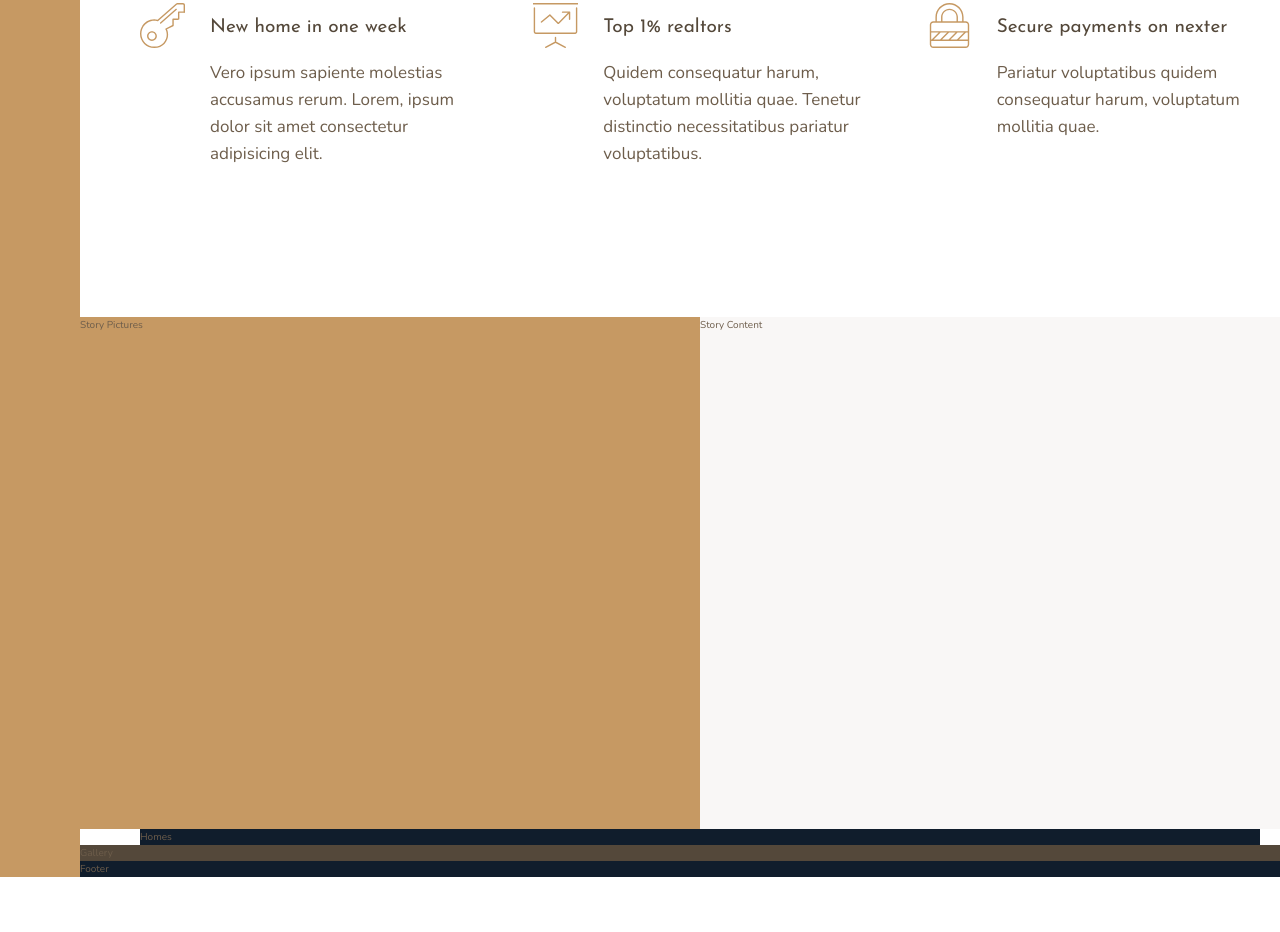
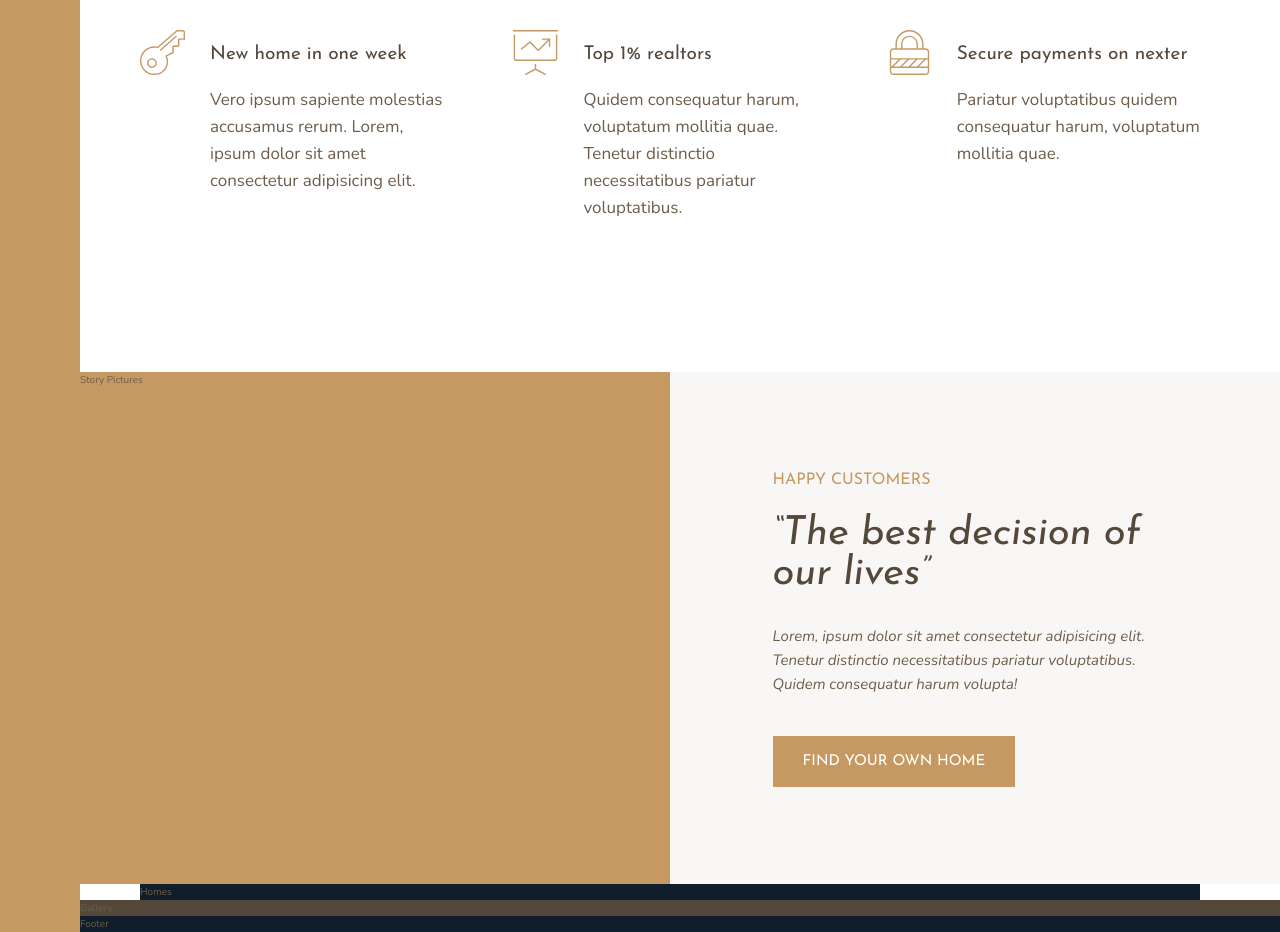
Before and after one commit to NikolayDimov/Luxury-Home, a website: page index.html in a window 1280 px wide. Shown: the part 991-1923 px from the top of the page. Before the commit the page ends 1868 px from the top, so only its background shows below. Drawn offline with nearby package versions, Linux system fonts and the light colour scheme.

Commit message:
feat(Story section): add story__content

```diff
--- a/index.html
+++ b/index.html
@@ -85,7 +85,13 @@
     </div>
 
     <div class="story__content">
-        Story Content
+        <h3 class="heading-3 mb-sm">Happy Customers</h3>
+        <h2 class="heading-2 heading-2--dark mb-md">&ldquo;The best decision of our lives&rdquo;</h2>
+        <p class="story__text">
+            Lorem, ipsum dolor sit amet consectetur adipisicing elit. Tenetur distinctio necessitatibus pariatur
+            voluptatibus. Quidem consequatur harum volupta!
+        </p>
+        <button class="btn">Find your own home</button>
     </div>
 
     <section class="homes">
--- a/sass/_story.scss
+++ b/sass/_story.scss
@@ -1,12 +1,32 @@
 .story {
     &__pictures {
         background-color: $color-primary;
-    grid-column: full-start / col-end 4;
+        grid-column: full-start / col-end 4;
 
     }
 
     &__content {
         background-color: $color-grey-light-1;
         grid-column: col-start 5 / full-end;
+
+        padding: 6rem 8vw;
+
+        /*
+        display: flex;
+        flex-direction: column;
+        justify-content: center;
+        align-items: flex-start;
+        */
+
+        display: grid;
+        align-content: center;
+        justify-items: start;
+
+    }
+
+    &__text {
+        font-size: 1.5rem;
+        font-style: italic;
+        margin-bottom: 4rem;
     }
 }
--- a/sass/_typography.scss
+++ b/sass/_typography.scss
@@ -34,3 +34,25 @@
     &--light { color: $color-grey-light-1; }
     &--dark { color: $color-grey-dark-1; }
 }
+
+.btn {
+    background-color: $color-primary;
+    color: #fff;
+    border: none;
+    border-radius: 0;
+    font-family: $font-display;
+    font-size: 1.5rem;
+    text-transform: uppercase;
+    padding: 1.8rem 3rem;
+    cursor: pointer;
+    transition: all .2s;
+
+    &:hover {
+        background-color: $color-primary-dark;
+    }
+}
+
+.mb-sm { margin-bottom: 2rem; }
+.mb-md { margin-bottom: 3rem; }
+.mb-lg { margin-bottom: 4rem; }
+.mb-hg { margin-bottom: 8rem; }
```
Also changed, not shown: css/style.css.
